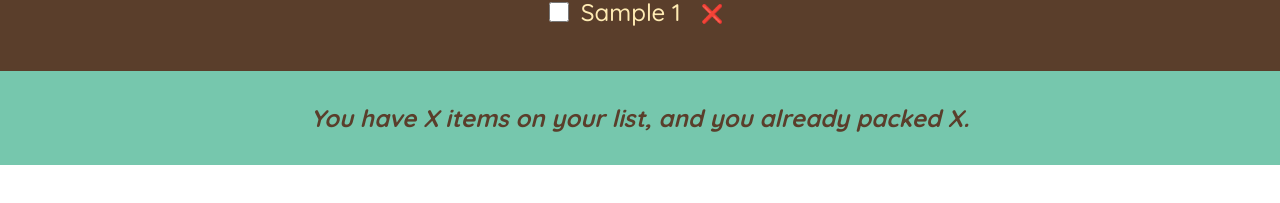
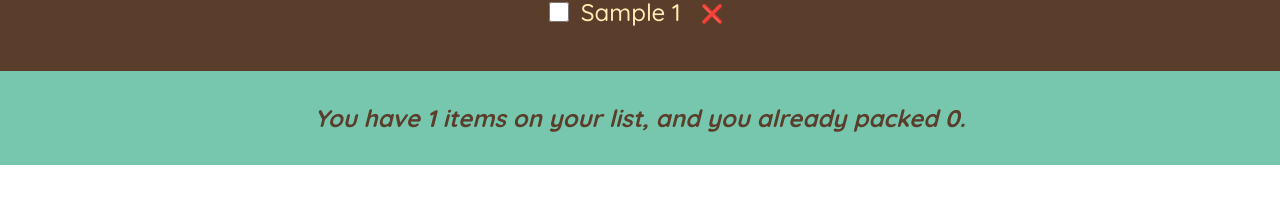
Before and after one commit to kianoushit1999/travel-list, a React (Create React App) app: page / in a window 1280 px wide. Both pictures are taken after typing "Sample" into the empty fields and a click on the button "ADD". Shown: the part 325-528 px from the top of the page. Built offline with nearby package versions, Linux system fonts and the light colour scheme; the HTML template or start-up script is replaced by a standard one.

Commit message:
Showing up the full status overview regarding what we have added to the list

```diff
--- a/src/App.js
+++ b/src/App.js
@@ -44,7 +44,7 @@ function App() {
       <Logo />
       <Form onAddItem={addItem} />
       <PackingList items={items} onDeleteItem={deleteItem} OnUpdatePackedStatus={updatePackedStatusHandler}/>
-      <Stats />
+      <Stats items={items}/>
     </div>
   );
 }
--- a/src/Stats.js
+++ b/src/Stats.js
@@ -1,8 +1,25 @@
+function Stats({ items }) {
+  if (items.length === 0)
+    return (
+      <p className="stats">
+        <em>Start adding some items to your packing list 🚀</em>
+      </p>
+    );
 
-function Stats() {
-    return <footer className='stats'>
-        <em>You have X items on your list, and you already packed X.</em>
+  const numItems = items.length;
+  const numPacked = items.filter((value, index, array) => value.packed).length;
+  const allIsPacked = (numItems - numPacked) === 0;
+
+  return (
+    <footer className="stats">
+      <em>
+        {allIsPacked
+          ? "You got everything! Ready to go ✈️"
+          : `You have ${numItems} items on your list, and you already packed
+        ${numPacked}.`}
+      </em>
     </footer>
+  );
 }
 
 export default Stats;
```
